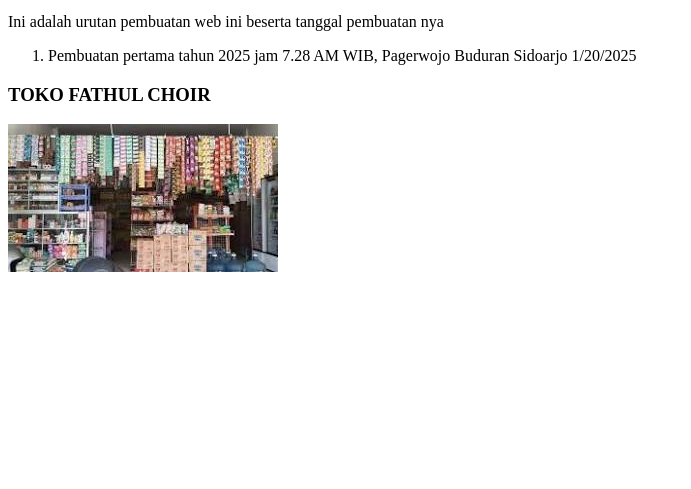
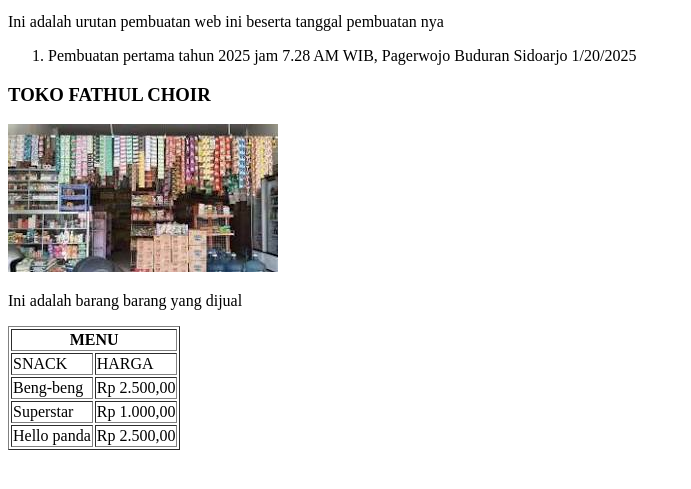
Before and after one commit to akagami333/Uji-coba, a plain HTML site: page index.html in a window 1280 px wide. Shown: the part 101-590 px from the top of the page, without its empty margins (0-691 px from the left). Drawn offline with Linux system fonts and the light colour scheme.

Commit message:
penambahan daftar snack

```diff
--- a/index.html
+++ b/index.html
@@ -26,5 +26,31 @@
         src="toko.jpeg" alt="ini adalah gambar toko fathul choir"
       />
     </div>
+    <div><p>Ini adalah barang barang yang dijual</p></div>
+    <table border="1">
+    <thead>
+      <tr>
+        <th colspan="2">MENU</th>
+      </tr>
+    </thead>
+    <tbody>
+      <tr>
+        <td>SNACK</td>
+        <td>HARGA</td>
+      </tr>
+      <tr>
+        <td>Beng-beng</td>
+        <td>Rp 2.500,00</td>
+      </tr>
+      <tr>
+        <td>Superstar</td>
+        <td>Rp 1.000,00</td>
+      </tr>
+      <tr>
+        <td>Hello panda</td>
+        <td>Rp 2.500,00</td>
+      </tr>
+    </tbody>
+    </table>
   </body>
 </html>
```
